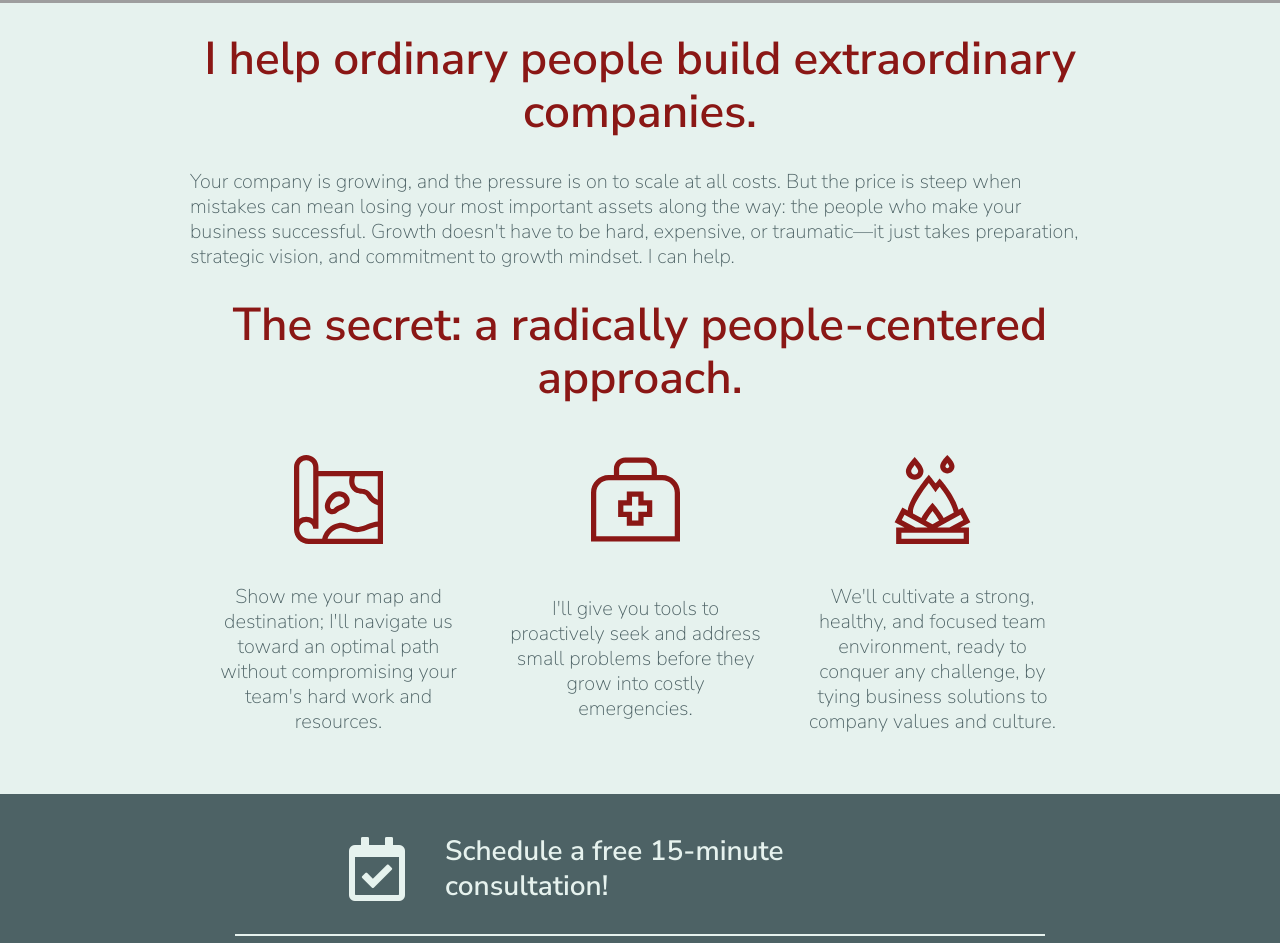
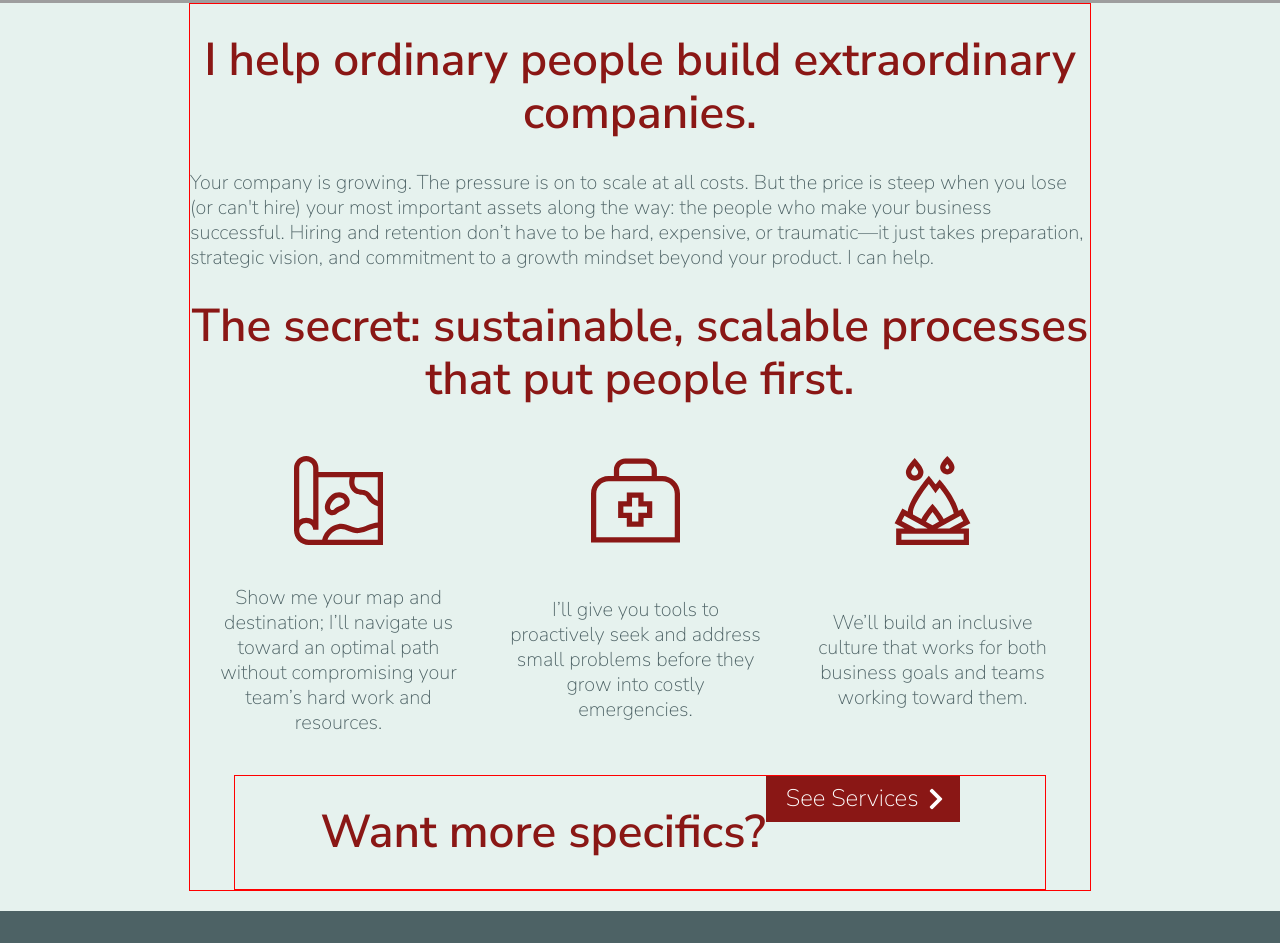
Before and after one commit to sheeshalicia/kristalane, a website built with Parcel: page index.html in a window 1280 px wide. Shown: the part 897-1840 px from the top of the page. Built offline with nearby package versions, Linux system fonts and the light colour scheme; grey boxes are pictures that could not be loaded; a script that the page names is missing.

Commit message:
Began v1.5 updates

```diff
--- a/css/main.css
+++ b/css/main.css
@@ -141,6 +141,7 @@ img{
   justify-content: center;
   align-items: center;
   flex-flow: row wrap;
+  border: 1px red solid;
 }
 
 /* ==Base Header & Footer Styles== */
@@ -209,6 +210,7 @@ header .hero {
   justify-content: center;
   flex-flow: row wrap;
   align-items: center;
+  padding-bottom: 20px;
 }
 
 .services article{
@@ -230,6 +232,23 @@ padding-top: 20px;
 .services-icon-desc{
   text-align: center;
   padding-top: 20px;
+}
+
+.services-button {
+  background-color: #8a1715;
+  border: none;
+  color: white;
+  text-align: center;
+  text-decoration: none;
+  padding-left: 20px;
+  display: flex;
+  justify-content: center;
+  align-items: center;
+  font-size: 1.5em;
+}
+
+.services-button i {
+  padding: 10px;
 }
 
 /* ==CTA Section== */
--- a/index.html
+++ b/index.html
@@ -39,8 +39,8 @@
 <section class="services">
     <div class="content-wrapper">
       <h2> I help ordinary people build extraordinary companies. </h2>
-      <p> Your company is growing, and the pressure is on to scale at all costs. But the price is steep when mistakes can mean losing your most important assets along the way: the people who make your business successful. Growth doesn't have to be hard, expensive, or traumatic—it just takes preparation, strategic vision, and commitment to growth mindset. I can help.</p>
-      <h2> The secret: a radically people-centered approach. </h2>
+      <p> Your company is growing. The pressure is on to scale at all costs. But the price is steep when you lose (or can't hire) your most important assets along the way: the people who make your business successful. Hiring and retention don’t have to be hard, expensive, or traumatic—it just takes preparation, strategic vision, and commitment to a growth mindset beyond your product. I can help.</p>
+      <h2> The secret: sustainable, scalable processes that put people first. </h2>
 
     <div class="services-list">
 
@@ -49,7 +49,7 @@
           <img src="icons/geography.svg" alt="map">
         </div>
         <p class="services-icon-desc">
-          Show me your map and destination; I'll navigate us toward an optimal path without compromising your team's hard work and resources. </p>
+          Show me your map and destination; I’ll navigate us toward an optimal path without compromising your team’s hard work and resources. </p>
       </article>
 
       <article>
@@ -57,7 +57,7 @@
           <img src="icons/first-aid-kit.svg" alt="first aid">
         </div>
         <p class="services-icon-desc">
-          I'll give you tools to proactively seek and address small problems before they grow into costly emergencies. </p>
+          I’ll give you tools to proactively seek and address small problems before they grow into costly emergencies. </p>
       </article>
 
       <article>
@@ -65,11 +65,15 @@
           <img src="icons/bonfire.svg" alt="campfire">
         </div>
         <p class="services-icon-desc">
-          We'll cultivate a strong, healthy, and focused team environment, ready to conquer any challenge, by tying business solutions to company values and culture. </p>
+          We’ll build an inclusive culture that works for both business goals and teams working toward them. </p>
       </article>
 
     </div><!--end services list-->
-  </div><!--end content-wrapper-->
+    <div class="content-wrapper">
+      <h2>Want more specifics?</h2>
+    <button class="services-button">See Services<i class="fas fa-chevron-right"></i></button>
+  </div><!--end call out content-wrapper-->
+</div><!--end main content-wrapper-->
 </section><!--end services-->
 
 <section class="cta">
```
Also changed, not shown: img/hero-no-text cropped mobile.png (added), reference-images/KLANE-style-tile.png (renamed from KLANE-style-tile.png), reference-images/krista red rock.jpg (renamed from krista red rock.jpg), 3 other files.
